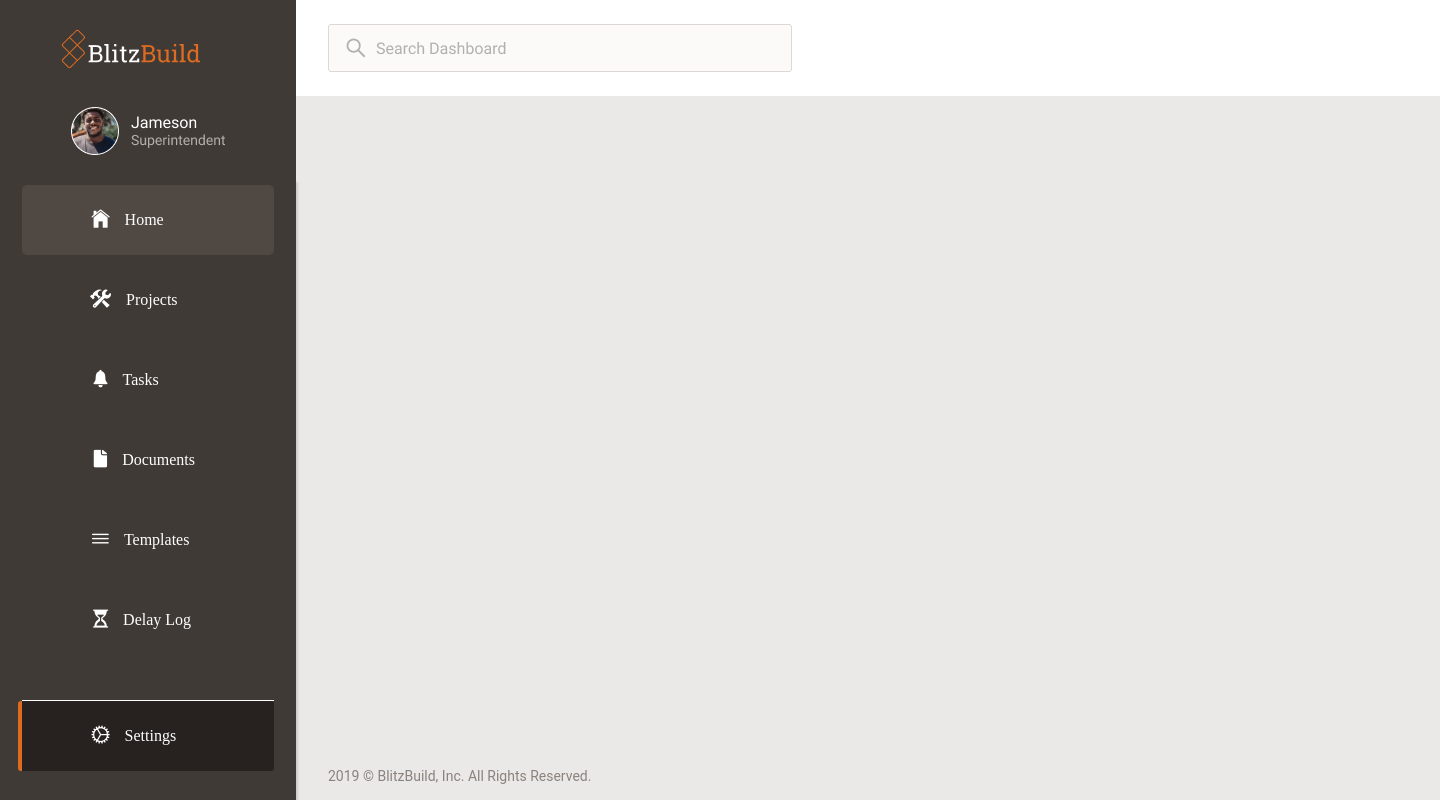
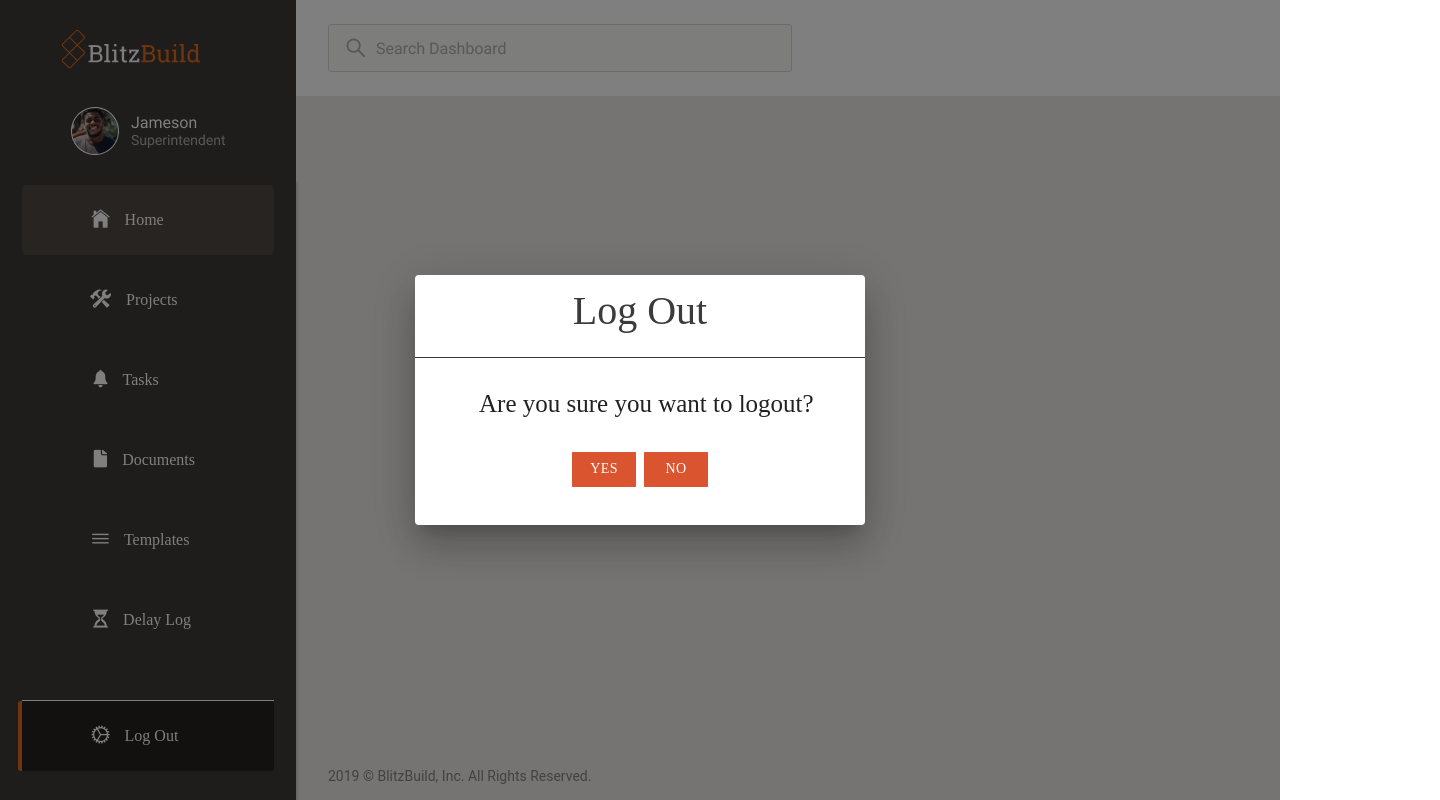
Before and after one commit to mharley12345/blitz-build-fe, a React (Create React App) app in the folder blitz-build/: page /log-out in a window 1280 px wide. Shown: the whole page, 1440 px wide, since content can reach past the window. Built offline with nearby package versions, Linux system fonts and the light colour scheme; no server answers.

Commit message:
styled log out

```diff
--- a/blitz-build/src/App.js
+++ b/blitz-build/src/App.js
@@ -23,7 +23,7 @@ import OpenContext from './contexts/projects/OpenContext'
 
 function App() {
 
-  const [ pathname, setPathname ] = useState();
+  const [ pathname, setPathname ] = useState(window.location.pathname);
   const [open, setOpen] = useState(false);
   const navLinks = [
     {
@@ -57,7 +57,7 @@ function App() {
       icon: "ion-ios-hourglass"
     },
     {
-      text: "Settings",
+      text: "Log Out",
       path: "/log-out",
       icon: "ion-ios-cog"
     },
@@ -81,6 +81,7 @@ function App() {
           <Switch>
             <Route exact path="/login" component={Login} />
             <Route exact path="/signup" component={Signup} />
+            <Route exact path="/log-out" component={Logout} />
 
             {/*   */}
             <Route exact path="/dashboard" component={TaskCard} />
--- a/blitz-build/src/components/auth/Logout.jsx
+++ b/blitz-build/src/components/auth/Logout.jsx
@@ -6,29 +6,48 @@ import DialogContent from "@material-ui/core/DialogContent";
 import DialogTitle from "@material-ui/core/DialogTitle";
 import axios from "axios";
 import styled from "styled-components";
+import { height } from "@material-ui/system";
 
 const ModalContainer = styled.div`
-
+   width: 450px;
+   height: 250px;
   `;
 
 const ModalTitle = styled.div`
   display: flex
   padding: 16px 24px;
-  background-color: rgb(34, 58, 77);
-  color: white;
+  font-weight: 500;
+  color: #3B3B3B;
   justify-content: center;
+  border-bottom: 1px solid #3B3B3B
 `;
 
 const H3 = styled.div`
-  font-size: 1.5em;
+  font-size: 2.5em;
   display:flex
   justify-content:center
+  height: 50px;
 `;
 
 const ButtonStyles = styled.div `
   display: flex;
   justify-content: center;
+  height: 90px;
+
 `;
+const ButtonStyle = {
+cursor: 'pointer',
+backgroundColor: '#DA552F',
+color: 'white',
+borderRadius: '1px',
+width: '30px',
+height: '35px'
+
+}
+const Pstyle = styled.p`
+  font-size: 25px;
+  margin: 25px 0 0 40px;
+`
 
 
 
@@ -46,23 +65,25 @@ const Logout = (props) => {
       };
 
       return (
-        <ModalContainer>
+
        <Dialog  open={open}
        onClose={handleClose}
         aria-labelledby="form-dialog-title">
+           <ModalContainer>
 
           <ModalTitle> <H3>Log Out</H3></ModalTitle>
 
-              <DialogContent> Are you sure you want to logout?</DialogContent>
+              <DialogContent> <Pstyle> Are you sure you want to logout?</Pstyle></DialogContent>
 
             <ButtonStyles><DialogActions>
 
-              <Button onClick={()=> SignOut}>yes</Button>
-              <Button onClick={handleClose} >  No  </Button>
+              <Button onClick={()=> SignOut} style={ButtonStyle}>yes</Button>
+              <Button onClick={handleClose} style={ButtonStyle} > No </Button>
 
            </DialogActions></ButtonStyles>
+           </ModalContainer>
        </Dialog>
-       </ModalContainer>
+
       )
 }
 
--- a/blitz-build/src/layouts/Header.jsx
+++ b/blitz-build/src/layouts/Header.jsx
@@ -8,7 +8,7 @@ import { NavLink } from 'react-router-dom'
 import OpenContext from '../contexts/projects/OpenContext'
 const HeaderContainer = styled.div`
   background: #fff;
-  width: 1144px;
+  width: 100%;
   height: 96px;
   display: flex;
   justify-content: space-between;
@@ -25,7 +25,7 @@ display: flex;
 margin-top: 24px;
 width: 400px;
 justify-content: center;
-margin-left: 100px;
+
 `
 
 const ButtonDocument = styled.div`
```
